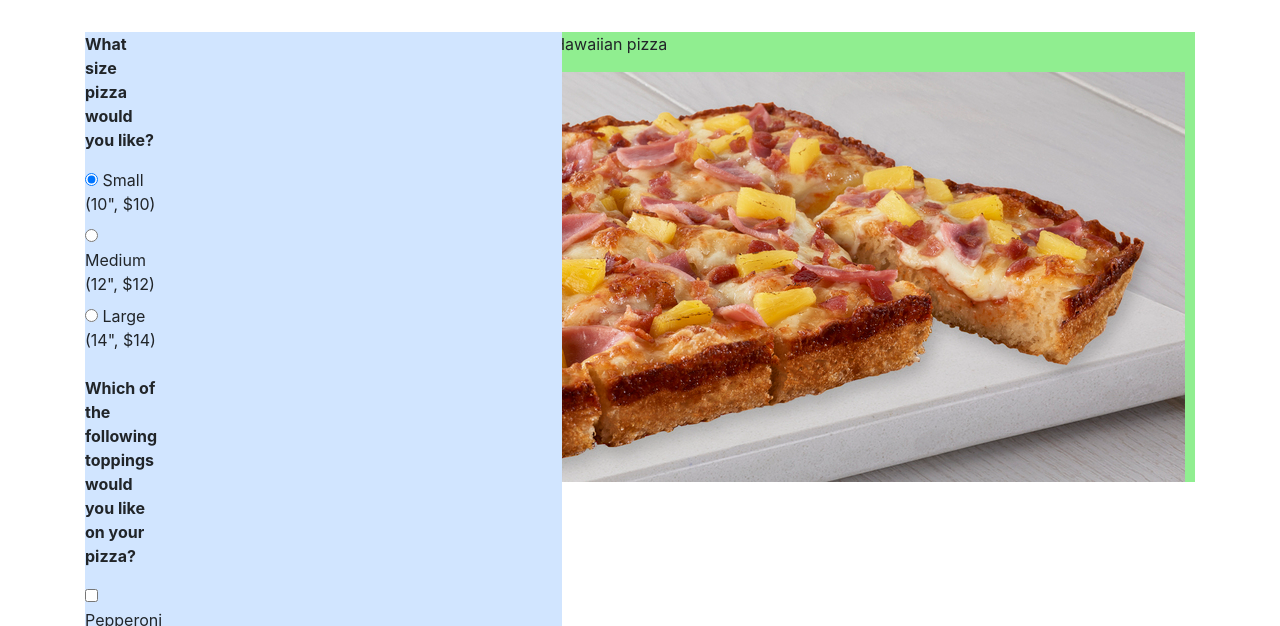
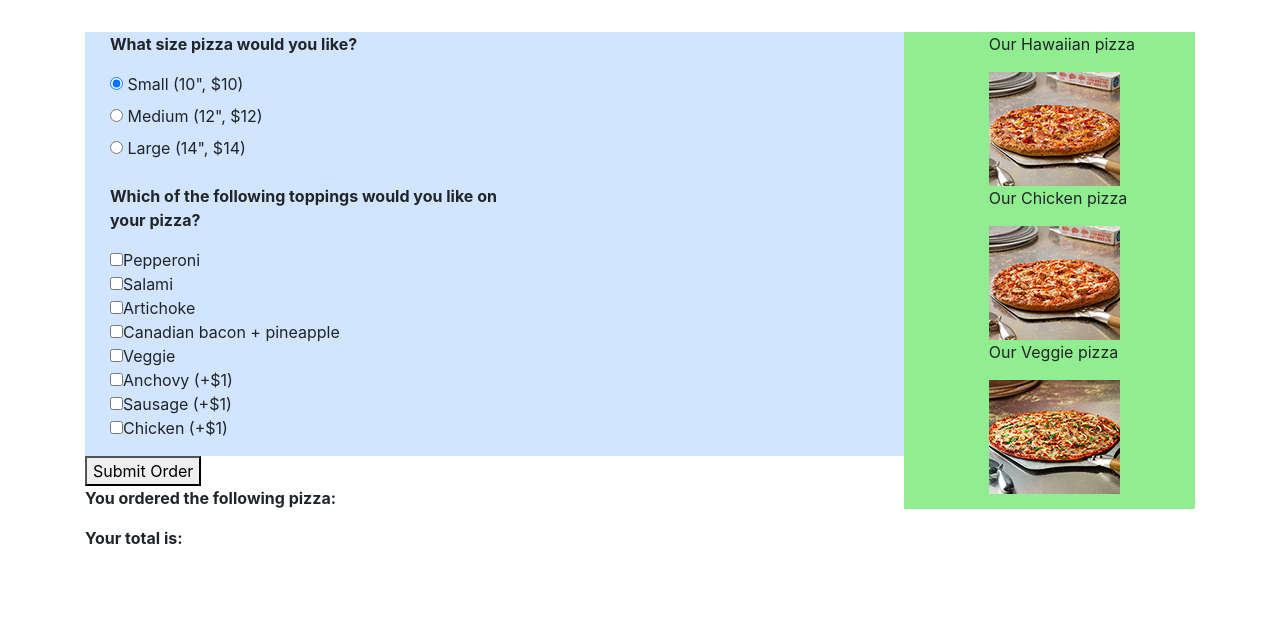
Before and after one commit to tthornburgh1/pizza, a plain HTML site: page index.html in a window 1280 px wide. Shown: the part 174-800 px from the top of the page. Drawn offline with Linux system fonts and the light colour scheme; files whose address does not match are found by name.

Commit message:
Final CSS changes

```diff
--- a/css/styles.css
+++ b/css/styles.css
@@ -7,14 +7,23 @@
 
 .sidebar {
   float: right;
+  text-align: left;
   background-color: lightgreen;
-  padding-right: 10px;
+  padding-right: 60px;
+  padding-left: 85px;
+  padding-bottom: 15px;
+  height: 100%;
+}
+
+.img {
+  float: right;
 }
 
 #order {
   background-color: #D1E5FF;
   height: 100%;
   padding-right: 400px;
+  padding-left: 25px;
 }
 
 #show-topping {
@@ -32,4 +41,5 @@
 
 #results {
   background-color: #D1E5FF;
+  height: 100%;
 }
--- a/index.html
+++ b/index.html
@@ -16,6 +16,12 @@
     <div class="sidebar">
       <p>Our Hawaiian pizza</p>
       <img src="photos/hawaiian.jpeg">
+      <b></b>
+      <p>Our Chicken pizza</p>
+      <img src="photos/chicken.jpeg">
+      <b></b>
+      <p>Our Veggie pizza</p>
+      <img src="photos/veggie.jpeg">
     </div>
 
     <div class="row">
```
Also changed, not shown: css/photos/chicken.jpeg (deleted), css/photos/hawaiian.jpeg (deleted), css/photos/veggie.jpeg (deleted), photos/chicken.jpeg (added), photos/hawaiian.jpeg (added), photos/veggie.jpeg (added).
